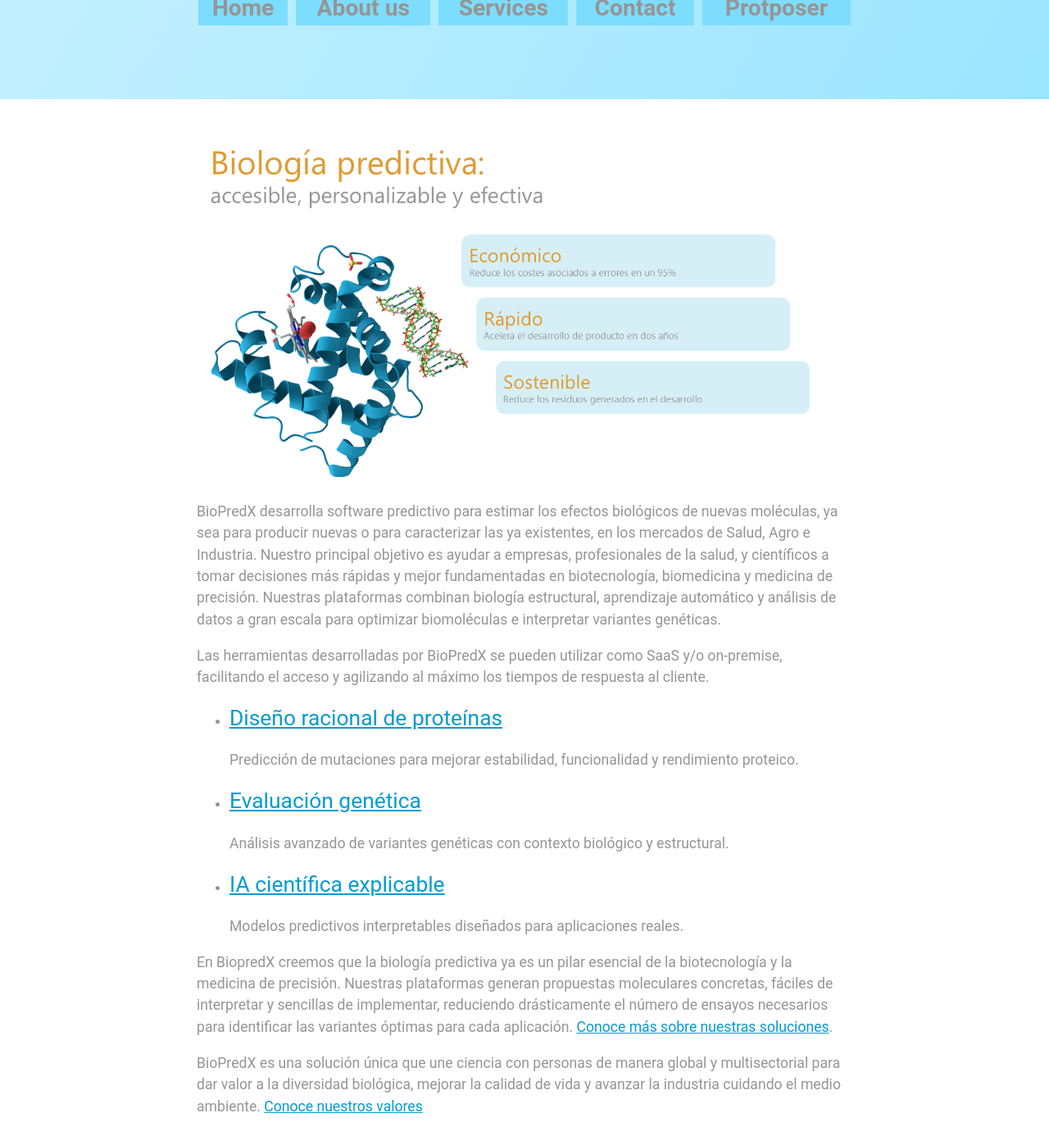
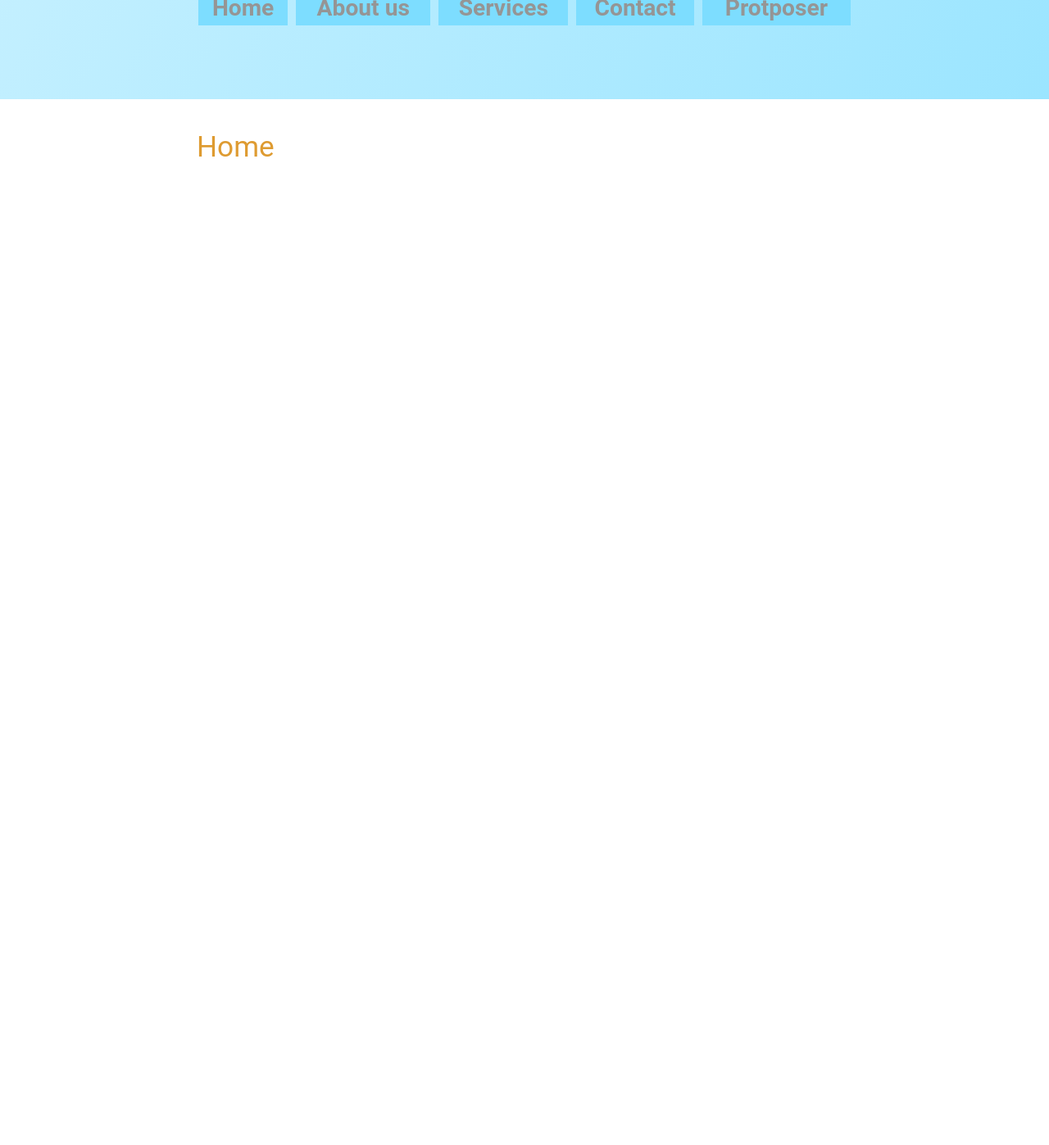
Before and after one commit to elhectro2/biopredx.github.io, a Jekyll site: the page built from en/index.md, in a window 1280 px wide and 1400 px high, scrolled down 364 px. Shown: the top 1397 px of the window at 82% size. Built offline with Jekyll 4.4.1, drawn with Linux system fonts in a browser that asks for light colours; after the commit the page ends 900 px from its top, so only the background shows below that.

Commit message:
Update index.md

```diff
--- a/en/index.md
+++ b/en/index.md
@@ -2,20 +2,4 @@
 layout: default_en
 title: Home
 ---
-![Home image](/assets/image/Home.png)
-BioPredX desarrolla software predictivo para estimar los efectos biológicos de nuevas moléculas, ya sea para producir nuevas o para caracterizar las ya existentes, en los mercados de Salud, Agro e Industria. Nuestro principal objetivo es ayudar a empresas, profesionales de la salud, y científicos a tomar decisiones más rápidas y mejor fundamentadas en biotecnología, biomedicina y medicina de precisión. Nuestras plataformas combinan biología estructural, aprendizaje automático y análisis de datos a gran escala para optimizar biomoléculas e interpretar variantes genéticas.
-
-Las herramientas desarrolladas por BioPredX se pueden utilizar como SaaS y/o on-premise, facilitando el acceso y agilizando al máximo los tiempos de respuesta al cliente.
-
-- ## [Diseño racional de proteínas](/biopredx.github.io/servicios.html#diseño-racional-de-proteínas)
-Predicción de mutaciones para mejorar estabilidad, funcionalidad y rendimiento proteico.
-
-- ## [Evaluación genética](/biopredx.github.io/servicios.html#diagnóstico-genético)
-Análisis avanzado de variantes genéticas con contexto biológico y estructural.
-
-- ## [IA científica explicable](/biopredx.github.io/servicios.html)
-Modelos predictivos interpretables diseñados para aplicaciones reales.
-
-En BiopredX creemos que la biología predictiva ya es un pilar esencial de la biotecnología y la medicina de precisión. Nuestras plataformas generan propuestas moleculares concretas, fáciles de interpretar y sencillas de implementar, reduciendo drásticamente el número de ensayos necesarios para identificar las variantes óptimas para cada aplicación. [Conoce más sobre nuestras soluciones](/biopredx.github.io/servicios.html).
-
-BioPredX es una solución única que une ciencia con personas de manera global y multisectorial para dar valor a la diversidad biológica, mejorar la calidad de vida y avanzar la industria cuidando el medio ambiente. [Conoce nuestros valores](/biopredx.github.io/quienes-somos.html)
+# Home
```
